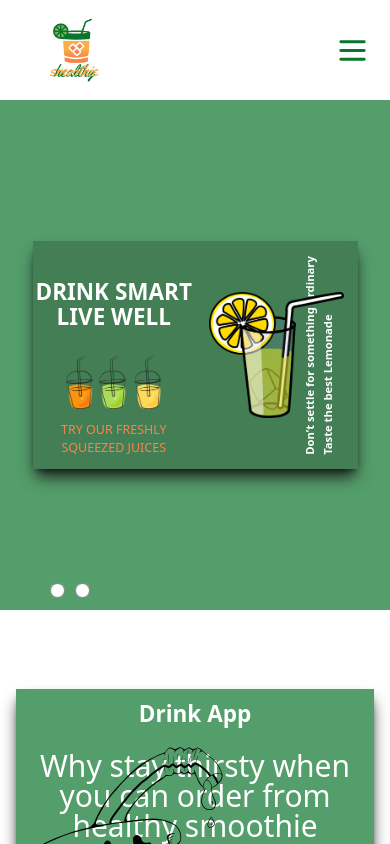
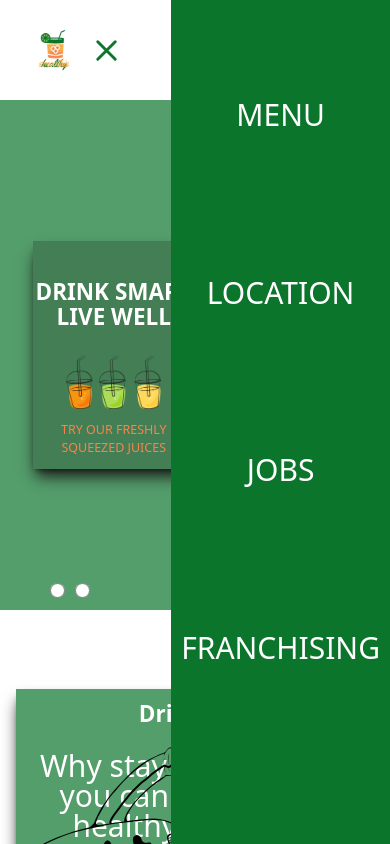
Before and after one commit to freesudani/Healthy-Smoothie, a React (Create React App) app: page /home in a window 390 px wide. Both pictures are taken after a click on the element 352 px from the left and 50 px from the top of the page. Shown: the top 844 px of the page. Built offline with nearby package versions, Linux system fonts and the light colour scheme.

Commit message:
Add Sidebar Animation  Types  Data Folder

```diff
--- a/src/App.tsx
+++ b/src/App.tsx
@@ -1,14 +1,12 @@
 import React, { FC } from "react";
 import { Route, Routes, Navigate } from "react-router-dom";
 import Home from "./pages/Home";
-
 import Navbar from "./components/Navbar";
-
 import Footer from "./components/Footer";
 
 const App: FC = () => {
   return (
-    <div className="flex flex-col justify-center">
+    <div className="flex flex-col justify-center items-center">
       <Navbar />
       <Routes>
         <Route path="/" element={<Navigate to="/home" />} />
--- /dev/null
+++ b/src/animations/HeroAnimation.ts
@@ -0,0 +1,41 @@
+export const heroVariants = {
+  hidden: {
+    opacity: 0,
+    x: "100vw",
+    transition: {
+      staggerChildren: 0.5,
+    },
+  },
+  visible: {
+    opacity: 1,
+    x: 0,
+    transition: {
+      type: "spring",
+      mass: 0.4,
+      damping: 8,
+      staggerChildren: 0.4,
+      when: "beforeChildren",
+    },
+  },
+};
+
+export const childVariants = {
+  hidden: {
+    opacity: 0,
+    x: "100vw",
+    transition: {
+      staggerChildren: 0.5,
+    },
+  },
+  visible: {
+    opacity: 1,
+    x: 0,
+    transition: {
+      type: "spring",
+      mass: 0.4,
+      damping: 8,
+      staggerChildren: 0.4,
+      when: "beforeChildren",
+    },
+  },
+};
--- /dev/null
+++ b/src/animations/SidebarAnimation.ts
@@ -0,0 +1,21 @@
+export const sideVariants = {
+  closed: {
+    transition: {
+      staggerChildren: 0.2,
+      staggerDirection: -1,
+    },
+  },
+  open: {
+    transition: {
+      staggerChildren: 0.2,
+      staggerDirection: 1,
+    },
+  },
+};
+
+export const itemVariants = {
+  closed: {
+    opacity: 0,
+  },
+  open: { opacity: 1 },
+};
--- a/src/components/Hero.tsx
+++ b/src/components/Hero.tsx
@@ -2,48 +2,7 @@ import React, { FC, useState } from "react";
 import DrinksImages from "../images/drinks-1430739.png";
 import LemonandeImage from "../images/juice-35236_1280.png";
 import { motion, AnimatePresence } from "framer-motion";
-
-const containerVariants = {
-  hidden: {
-    opacity: 0,
-    x: "100vw",
-    transition: {
-      staggerChildren: 0.5,
-    },
-  },
-  visible: {
-    opacity: 1,
-    x: 0,
-    transition: {
-      type: "spring",
-      mass: 0.4,
-      damping: 8,
-      staggerChildren: 0.4,
-      when: "beforeChildren",
-    },
-  },
-};
-
-const childVariants = {
-  hidden: {
-    opacity: 0,
-    x: "100vw",
-    transition: {
-      staggerChildren: 0.5,
-    },
-  },
-  visible: {
-    opacity: 1,
-    x: 0,
-    transition: {
-      type: "spring",
-      mass: 0.4,
-      damping: 8,
-      staggerChildren: 0.4,
-      when: "beforeChildren",
-    },
-  },
-};
+import { heroVariants, childVariants } from "../animations/HeroAnimation";
 
 const Hero: FC = () => {
   const [showSlide, setShowSlide] = useState(false);
@@ -62,7 +21,7 @@ const Hero: FC = () => {
 
   return (
     <motion.div
-      variants={containerVariants}
+      variants={heroVariants}
       initial="hidden"
       animate="visible"
       className="w-screen h-[51rem] relative bg-hero-bg bg-no-repeat bg-center bg-cover flex justify-center items-center"
--- a/src/components/Navbar.tsx
+++ b/src/components/Navbar.tsx
@@ -2,9 +2,16 @@ import React, { FC } from "react";
 import { NavLink } from "react-router-dom";
 import { useNavigate } from "react-router";
 import IconImage from "../images/e153069c5bc343f08a9b8398de94b63c.png";
+import { data } from "../data/Navbar";
+import { NavbarProps } from "../models/types.types";
+import Sidebar from "./Sidebar";
+import { useCycle } from "framer-motion";
 
 const Navbar: FC = () => {
   const navigate = useNavigate();
+  const [open, cycleOpen] = useCycle(false, true);
+
+  const sidebarHandler = () => cycleOpen();
 
   return (
     <nav className="static w-screen h-48 mb:h-40 m-0 px-8 bg-white text-black flex justify-between items-center">
@@ -17,61 +24,31 @@ const Navbar: FC = () => {
         />
       </div>
       <ul className="flex justify-between items-center w-5/12 sm:hidden ">
-        <li>
+        {data.map((item: NavbarProps) => (
+          <li key={item.id}>
             <NavLink
-            to="/menu"
+              to={item.path}
               className={(navData) =>
                 navData.isActive
                   ? "text-4xl lg:text-3xl md:text-2xl  cursor-pointer border-primary-100 border-b-2 text-primary-100 uppercase"
                   : "text-4xl  lg:text-3xl md:text-2xl cursor-pointer border-b-transparent border-b-2 hover:border-primary-200 hover:transition-all hover:duration-300 text-primary-200 uppercase"
               }
             >
-            menu
+              {item.title}
             </NavLink>
           </li>
-        <li>
-          <NavLink
-            to="/location"
-            className={(navData) =>
-              navData.isActive
-                ? "text-4xl lg:text-3xl md:text-2xl  cursor-pointer border-primary-100 border-b-2 text-primary-100 uppercase"
-                : "text-4xl lg:text-3xl md:text-2xl  cursor-pointer border-b-transparent border-b-2 hover:border-primary-200 hover:transition-all hover:duration-300 text-primary-200 uppercase"
-            }
-          >
-            location
-          </NavLink>
-        </li>
-        <li>
-          <NavLink
-            to="/jobs"
-            className={(navData) =>
-              navData.isActive
-                ? "text-4xl lg:text-3xl md:text-2xl cursor-pointer border-primary-100 border-b-2 text-primary-100 uppercase"
-                : "text-4xl lg:text-3xl md:text-2xl  cursor-pointer border-b-transparent border-b-2 hover:border-primary-200 hover:transition-all hover:duration-300 text-primary-200 uppercase"
-            }
-          >
-            jobs
-          </NavLink>
-        </li>
-        <li>
-          <NavLink
-            to="/franchising"
-            className={(navData) =>
-              navData.isActive
-                ? "text-4xl lg:text-3xl md:text-2xl  cursor-pointer border-primary-100 border-b-2 text-primary-100 uppercase"
-                : "text-4xl lg:text-3xl md:text-2xl cursor-pointer border-b-transparent border-b-2 hover:border-primary-200 hover:transition-all hover:duration-300 text-primary-200 uppercase"
-            }
-          >
-            FRANCHISING
-          </NavLink>
-        </li>
+        ))}
       </ul>
       <div className="sm:hidden">
         <button className="lgbt md:mdbt primarybt uppercase mb:smbt">
           Contact Us
         </button>
       </div>
-      <div className="hidden sm:block hover:scale-110 active:scale-105 transition-all hover:duration-300">
+      <div
+        onClick={sidebarHandler}
+        className="hidden sm:block hover:scale-110 active:scale-105 transition-all hover:duration-300"
+      >
+        {!open ? (
           <svg
             xmlns="http://www.w3.org/2000/svg"
             className="h-14 w-14 text-primary-200"
@@ -86,7 +63,24 @@ const Navbar: FC = () => {
               d="M4 6h16M4 12h16M4 18h16"
             />
           </svg>
+        ) : (
+          <svg
+            xmlns="http://www.w3.org/2000/svg"
+            className="h-14 w-14 text-primary-200"
+            fill="none"
+            viewBox="0 0 24 24"
+            stroke="currentColor"
+            stroke-width="2"
+          >
+            <path
+              stroke-linecap="round"
+              stroke-linejoin="round"
+              d="M6 18L18 6M6 6l12 12"
+            />
+          </svg>
+        )}
       </div>
+      {open && <Sidebar />}
     </nav>
   );
 };
--- /dev/null
+++ b/src/components/Sidebar.tsx
@@ -0,0 +1,48 @@
+import React, { FC } from "react";
+import { Link } from "react-router-dom";
+import { data } from "../data/Navbar";
+import { NavbarProps } from "../models/types.types";
+import { motion, AnimatePresence } from "framer-motion";
+import { sideVariants, itemVariants } from "../animations/SidebarAnimation";
+
+const Sidebar: FC = () => {
+  return (
+    <AnimatePresence>
+      <motion.aside
+        initial={{ width: 0 }}
+        animate={{ width: "100vw" }}
+        exit={{
+          width: 0,
+          transition: { delay: 0.7, duration: 0.3 },
+        }}
+      >
+        <motion.div
+          initial="closed"
+          animate="open"
+          variants={sideVariants}
+          exit="closed"
+          className="fixed z-10 h-screen  top-0 right-0 bg-primary-200"
+        >
+          <ul className="h-4/6 mt-40 flex justify-between items-center flex-col ">
+            {data.map((item: NavbarProps) => (
+              <motion.li
+                key={item.id}
+                whileHover={{ scale: 1.1 }}
+                variants={itemVariants}
+              >
+                <Link
+                  to={item.path}
+                  className="text-5xl px-4  cursor-pointer text-white  uppercase active:bg-primary-100"
+                >
+                  {item.title}
+                </Link>
+              </motion.li>
+            ))}
+          </ul>
+        </motion.div>
+      </motion.aside>
+    </AnimatePresence>
+  );
+};
+
+export default Sidebar;
--- /dev/null
+++ b/src/data/Navbar.ts
@@ -0,0 +1,22 @@
+export const data = [
+  {
+    id: 1,
+    title: "menu",
+    path: "/menu",
+  },
+  {
+    id: 2,
+    title: "location",
+    path: "/location",
+  },
+  {
+    id: 3,
+    title: "jobs",
+    path: "/jobs",
+  },
+  {
+    id: 4,
+    title: "franchising",
+    path: "/franchising",
+  },
+];
```
Also changed, not shown: src/models/types.types.ts (added, +9 -0 lines). Lines whose indentation alone changed are shown as unchanged.
